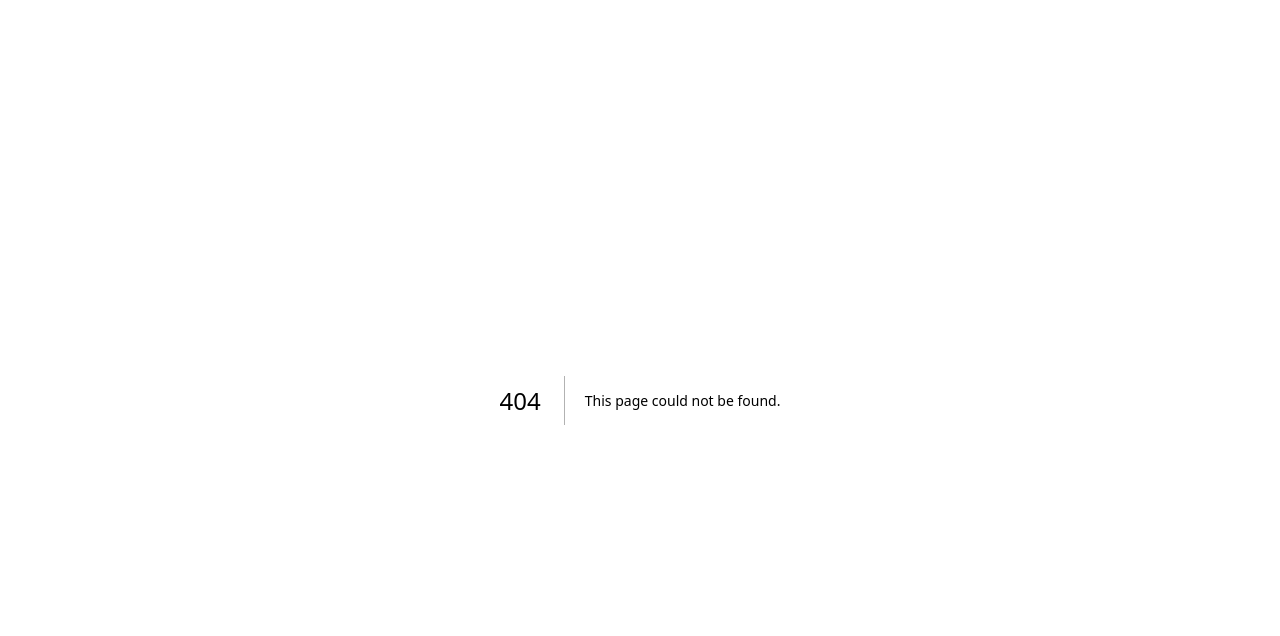
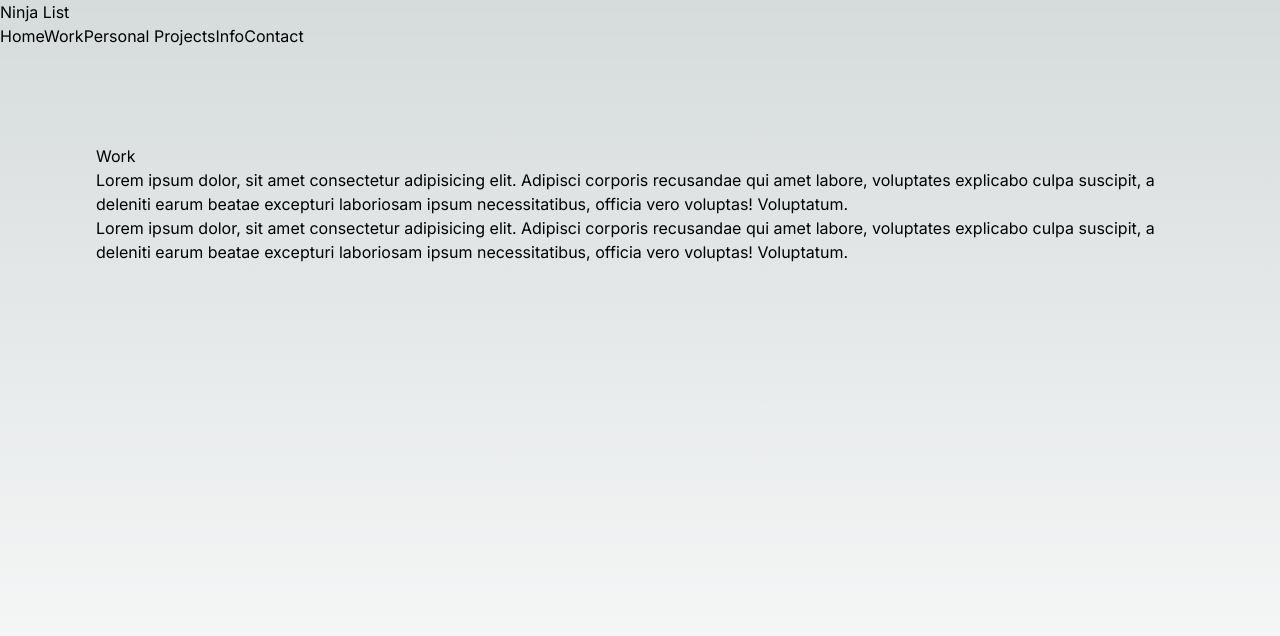
Before and after one commit to JasonT1000/portfolioweb, a Next.js app: page /pigsrus in a window 1280 px wide. Before the commit this address had no page. Shown: the top 636 px of the page. Built offline with nearby package versions, Linux system fonts and the light colour scheme.

Commit message:
Started nav between pages. Started creating components and how to pass data between

```diff
--- /dev/null
+++ b/src/app/components/ButtonMain.tsx
@@ -0,0 +1,29 @@
+interface Props{
+    title: string,
+    description: string,
+    updatePageSection: any,
+}
+
+const ButtonMain = ({title, description, updatePageSection}:Props) => {
+    const handleClick = () =>{
+        updatePageSection(title)
+    }
+
+    return (
+        <button
+            className="group rounded-lg border border-transparent px-5 py-4 transition-colors hover:border-gray-300 hover:bg-gray-100 hover:dark:border-neutral-700 hover:dark:bg-neutral-800/30"
+            onClick={ handleClick } >
+                <h2 className={`mb-3 text-2xl font-semibold`}>
+                    {title}{' '}
+                    <span className="inline-block transition-transform group-hover:translate-x-1 motion-reduce:transform-none">
+                    -&gt;
+                    </span>
+                </h2>
+                <p className={`m-0 max-w-[30ch] text-sm opacity-50`}>
+                    {description}
+                </p>
+        </button>
+     );
+}
+
+export default ButtonMain;
--- /dev/null
+++ b/src/app/components/Footer.tsx
@@ -0,0 +1,12 @@
+const Footer = () => {
+    return (
+        <div>
+            <a>Testing</a>
+            <a>Testing</a>
+            <a>Testing</a>
+            <a>Testing</a>
+        </div>
+     );
+}
+
+export default Footer;
--- /dev/null
+++ b/src/app/components/Navbar.tsx
@@ -0,0 +1,18 @@
+import Link from "next/link";
+
+const Navbar = () => {
+    return (
+        <nav>
+            <div className="logo">
+                <h1>Ninja List</h1>
+            </div>
+            <Link href={"/"}>Home</Link>
+            <Link href={"/pigsrus"}>Work</Link>
+            <Link href={"personalprojects"}>Personal Projects</Link>
+            <Link href={"info"}>Info</Link>
+            <Link href={"contact"}>Contact</Link>
+        </nav>
+     );
+}
+
+export default Navbar;
--- a/src/app/layout.tsx
+++ b/src/app/layout.tsx
@@ -1,6 +1,7 @@
 import './globals.css'
 import type { Metadata } from 'next'
 import { Inter } from 'next/font/google'
+import Navbar from './components/Navbar'
 
 const inter = Inter({ subsets: ['latin'] })
 
@@ -16,7 +17,10 @@ export default function RootLayout({
 }) {
   return (
     <html lang="en">
-      <body className={inter.className}>{children}</body>
+      <body className={inter.className}>
+        <Navbar/>
+        {children}
+      </body>
     </html>
   )
 }
--- a/src/app/page.tsx
+++ b/src/app/page.tsx
@@ -1,32 +1,28 @@
+'use client'
+
 import Image from 'next/image'
+import { useState } from 'react'
+import ButtonMain from './components/ButtonMain'
 
 export default function Home() {
+  enum PageSection{
+    default = "DEFAULT",
+    work = "WORK",
+    personal = "PERSONAL",
+    info = "INFO",
+    contact = "CONTACT",
+  }
+
+  const [showPageSection, setShowPageSection] = useState(PageSection.default)
+
+  const updatePageSection = (activePageSection:PageSection) =>{
+    setShowPageSection(activePageSection)
+    console.log(activePageSection)
+  }
+
   return (
     <main className="flex min-h-screen flex-col items-center justify-between p-24">
-      <div className="z-10 w-full max-w-5xl items-center justify-between font-mono text-sm lg:flex">
-        <p className="fixed left-0 top-0 flex w-full justify-center border-b border-gray-300 bg-gradient-to-b from-zinc-200 pb-6 pt-8 backdrop-blur-2xl dark:border-neutral-800 dark:bg-zinc-800/30 dark:from-inherit lg:static lg:w-auto  lg:rounded-xl lg:border lg:bg-gray-200 lg:p-4 lg:dark:bg-zinc-800/30">
-          Get started by editing&nbsp;
-          <code className="font-mono font-bold">src/app/page.tsx</code>
-        </p>
-        <div className="fixed bottom-0 left-0 flex h-48 w-full items-end justify-center bg-gradient-to-t from-white via-white dark:from-black dark:via-black lg:static lg:h-auto lg:w-auto lg:bg-none">
-          <a
-            className="pointer-events-none flex place-items-center gap-2 p-8 lg:pointer-events-auto lg:p-0"
-            href="https://vercel.com?utm_source=create-next-app&utm_medium=appdir-template&utm_campaign=create-next-app"
-            target="_blank"
-            rel="noopener noreferrer"
-          >
-            By{' '}
-            <Image
-              src="/vercel.svg"
-              alt="Vercel Logo"
-              className="dark:invert"
-              width={100}
-              height={24}
-              priority
-            />
-          </a>
-        </div>
-      </div>
+      <p></p>
 
       <div className="relative flex place-items-center before:absolute before:h-[300px] before:w-[480px] before:-translate-x-1/2 before:rounded-full before:bg-gradient-radial before:from-white before:to-transparent before:blur-2xl before:content-[''] after:absolute after:-z-20 after:h-[180px] after:w-[240px] after:translate-x-1/3 after:bg-gradient-conic after:from-sky-200 after:via-blue-200 after:blur-2xl after:content-[''] before:dark:bg-gradient-to-br before:dark:from-transparent before:dark:to-blue-700 before:dark:opacity-10 after:dark:from-sky-900 after:dark:via-[#0141ff] after:dark:opacity-40 before:lg:h-[360px] z-[-1]">
         <Image
@@ -40,73 +36,10 @@ export default function Home() {
       </div>
 
       <div className="mb-32 grid text-center lg:mb-0 lg:grid-cols-4 lg:text-left">
-        <a
-          href="https://nextjs.org/docs?utm_source=create-next-app&utm_medium=appdir-template&utm_campaign=create-next-app"
-          className="group rounded-lg border border-transparent px-5 py-4 transition-colors hover:border-gray-300 hover:bg-gray-100 hover:dark:border-neutral-700 hover:dark:bg-neutral-800/30"
-          target="_blank"
-          rel="noopener noreferrer"
-        >
-          <h2 className={`mb-3 text-2xl font-semibold`}>
-            Docs{' '}
-            <span className="inline-block transition-transform group-hover:translate-x-1 motion-reduce:transform-none">
-              -&gt;
-            </span>
-          </h2>
-          <p className={`m-0 max-w-[30ch] text-sm opacity-50`}>
-            Find in-depth information about Next.js features and API.
-          </p>
-        </a>
-
-        <a
-          href="https://nextjs.org/learn?utm_source=create-next-app&utm_medium=appdir-template-tw&utm_campaign=create-next-app"
-          className="group rounded-lg border border-transparent px-5 py-4 transition-colors hover:border-gray-300 hover:bg-gray-100 hover:dark:border-neutral-700 hover:dark:bg-neutral-800/30"
-          target="_blank"
-          rel="noopener noreferrer"
-        >
-          <h2 className={`mb-3 text-2xl font-semibold`}>
-            Learn{' '}
-            <span className="inline-block transition-transform group-hover:translate-x-1 motion-reduce:transform-none">
-              -&gt;
-            </span>
-          </h2>
-          <p className={`m-0 max-w-[30ch] text-sm opacity-50`}>
-            Learn about Next.js in an interactive course with&nbsp;quizzes!
-          </p>
-        </a>
-
-        <a
-          href="https://vercel.com/templates?framework=next.js&utm_source=create-next-app&utm_medium=appdir-template&utm_campaign=create-next-app"
-          className="group rounded-lg border border-transparent px-5 py-4 transition-colors hover:border-gray-300 hover:bg-gray-100 hover:dark:border-neutral-700 hover:dark:bg-neutral-800/30"
-          target="_blank"
-          rel="noopener noreferrer"
-        >
-          <h2 className={`mb-3 text-2xl font-semibold`}>
-            Templates{' '}
-            <span className="inline-block transition-transform group-hover:translate-x-1 motion-reduce:transform-none">
-              -&gt;
-            </span>
-          </h2>
-          <p className={`m-0 max-w-[30ch] text-sm opacity-50`}>
-            Explore the Next.js 13 playground.
-          </p>
-        </a>
-
-        <a
-          href="https://vercel.com/new?utm_source=create-next-app&utm_medium=appdir-template&utm_campaign=create-next-app"
-          className="group rounded-lg border border-transparent px-5 py-4 transition-colors hover:border-gray-300 hover:bg-gray-100 hover:dark:border-neutral-700 hover:dark:bg-neutral-800/30"
-          target="_blank"
-          rel="noopener noreferrer"
-        >
-          <h2 className={`mb-3 text-2xl font-semibold`}>
-            Deploy{' '}
-            <span className="inline-block transition-transform group-hover:translate-x-1 motion-reduce:transform-none">
-              -&gt;
-            </span>
-          </h2>
-          <p className={`m-0 max-w-[30ch] text-sm opacity-50`}>
-            Instantly deploy your Next.js site to a shareable URL with Vercel.
-          </p>
-        </a>
+        <ButtonMain title={"Work"} description={"The projects I have worked on over the last few years for employers."} updatePageSection={updatePageSection}/>
+        <ButtonMain title={"Personal projects"} description={"Some personal projects I have been working on in my spare time."} updatePageSection={updatePageSection}/>
+        <ButtonMain title={"Info"} description={"Some of my personal info."} updatePageSection={updatePageSection}/>
+        <ButtonMain title={"Contact"} description={"Ways to contact me."} updatePageSection={updatePageSection}/>
       </div>
     </main>
   )
--- /dev/null
+++ b/src/app/pigsrus/page.tsx
@@ -0,0 +1,27 @@
+const work = () => {
+    return (
+        <main className="flex min-h-screen flex-col items-center justify-between p-24">
+            <div>
+                <h1>Work</h1>
+                <p>Lorem ipsum dolor, sit amet consectetur adipisicing elit. Adipisci corporis recusandae qui amet labore, voluptates explicabo culpa suscipit, a deleniti earum beatae excepturi laboriosam ipsum necessitatibus, officia vero voluptas! Voluptatum.</p>
+                <p>Lorem ipsum dolor, sit amet consectetur adipisicing elit. Adipisci corporis recusandae qui amet labore, voluptates explicabo culpa suscipit, a deleniti earum beatae excepturi laboriosam ipsum necessitatibus, officia vero voluptas! Voluptatum.</p>
+            </div>
+        </main>
+     );
+}
+
+export default work;
+
+
+// export default function work(){
+//     return (
+//         <main className="flex min-h-screen flex-col items-center justify-between p-24">
+//             <div>
+//                 <h1>Work</h1>
+//                 <p>Lorem ipsum dolor, sit amet consectetur adipisicing elit. Adipisci corporis recusandae qui amet labore, voluptates explicabo culpa suscipit, a deleniti earum beatae excepturi laboriosam ipsum necessitatibus, officia vero voluptas! Voluptatum.</p>
+//                 <p>Lorem ipsum dolor, sit amet consectetur adipisicing elit. Adipisci corporis recusandae qui amet labore, voluptates explicabo culpa suscipit, a deleniti earum beatae excepturi laboriosam ipsum necessitatibus, officia vero voluptas! Voluptatum.</p>
+//             </div>
+//         </main>
+
+//      );
+// }
```
